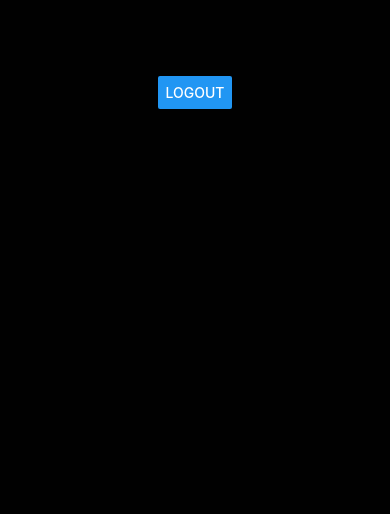
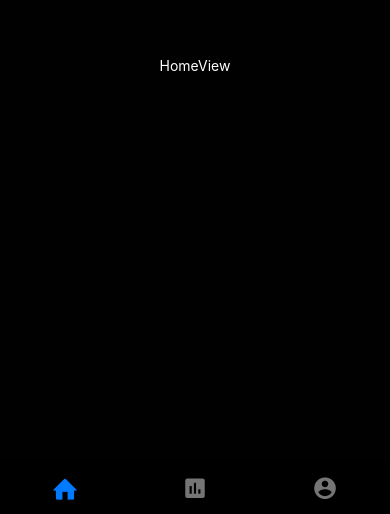
Before and after one commit to sahanmndl/PayGauge, a React Native app: screen /MainNavigator in a window 390 px wide. Shown: the part 330-844 px from the top of the page. Built offline with nearby package versions, Linux system fonts and the light colour scheme.

Commit message:
Bottom Navigation Setup

```diff
--- a/package.json
+++ b/package.json
@@ -11,7 +11,7 @@
   "dependencies": {
     "@react-native-async-storage/async-storage": "~1.17.3",
     "@react-native-picker/picker": "2.4.2",
-    "@react-navigation/bottom-tabs": "^6.3.2",
+    "@react-navigation/material-bottom-tabs": "^6.2.2",
     "@react-navigation/native": "^6.0.11",
     "@react-navigation/stack": "^6.2.2",
     "axios": "^0.27.2",
--- /dev/null
+++ b/src/routes/BottomNavigator.js
@@ -0,0 +1,53 @@
+import { createMaterialBottomTabNavigator } from "@react-navigation/material-bottom-tabs";
+import React from "react";
+import HomeView from "../views/nav/HomeView";
+import Colors from "../constants/Colors";
+import Entypo from 'react-native-vector-icons/Entypo';
+import MaterialCommunityIcons from 'react-native-vector-icons/MaterialCommunityIcons';
+import ChartsView from "../views/nav/ChartsView";
+import ProfileView from "../views/nav/ProfileView";
+
+const BottomTabs = createMaterialBottomTabNavigator()
+
+function BottomNavigator() {
+    return (
+        <BottomTabs.Navigator
+            initialRouteName="HomeView"
+            activeColor={Colors.BLUE}
+            inactiveColor={Colors.DARK_GRAY}
+            barStyle={{ backgroundColor: 'black' }}
+            labeled={false}
+            shifting={false}
+        >
+            <BottomTabs.Screen
+                name="HomeView"
+                component={HomeView}
+                options={{
+                    tabBarIcon: ({ color }) => (
+                        <Entypo name="home" color={color} size={26} />
+                    )
+                }}
+            />
+            <BottomTabs.Screen
+                name="ChartsView"
+                component={ChartsView}
+                options={{
+                    tabBarIcon: ({ color }) => (
+                        <MaterialCommunityIcons name="chart-box" color={color} size={26} />
+                    )
+                }}
+            />
+            <BottomTabs.Screen
+                name="ProfileView"
+                component={ProfileView}
+                options={{
+                    tabBarIcon: ({ color }) => (
+                        <MaterialCommunityIcons name="account-circle" color={color} size={26} />
+                    )
+                }}
+            />
+        </BottomTabs.Navigator>
+    )
+}
+
+export default BottomNavigator
--- a/src/routes/MainNavigator.js
+++ b/src/routes/MainNavigator.js
@@ -1,16 +1,16 @@
 import { createStackNavigator } from "@react-navigation/stack";
 import React from "react";
-import ProfileView from "../views/nav/ProfileView";
 import AuthNavigator from "./AuthNavigator";
+import BottomNavigator from "./BottomNavigator";
 
 const Stack = createStackNavigator()
 
 function MainNavigator() {
     return (
-        <Stack.Navigator initialRouteName="ProfileView">
+        <Stack.Navigator initialRouteName="BottomNavigator">
             <Stack.Screen
-                name="ProfileView"
-                component={ProfileView}
+                name="BottomNavigator"
+                component={BottomNavigator}
                 options={{headerShown: false}}
             />
             <Stack.Screen
--- /dev/null
+++ b/src/views/nav/ChartsView.js
@@ -0,0 +1,12 @@
+import React from "react";
+import { Text, View } from "react-native";
+
+const ChartsView = () => {
+    return (
+        <View style={{flex: 1, alignItems: 'center', justifyContent: 'center'}}>
+            <Text style={{color: 'white'}}>ChartsView</Text>
+        </View>
+    )
+}
+
+export default ChartsView
--- /dev/null
+++ b/src/views/nav/HomeView.js
@@ -0,0 +1,12 @@
+import React from "react";
+import { Text, View } from "react-native";
+
+const HomeView = () => {
+    return (
+        <View style={{flex: 1, alignItems: 'center', justifyContent: 'center'}}>
+            <Text style={{color: 'white'}}>HomeView</Text>
+        </View>
+    )
+}
+
+export default HomeView
--- a/src/views/nav/ProfileView.js
+++ b/src/views/nav/ProfileView.js
@@ -1,5 +1,5 @@
 import React, { useState } from "react";
-import { Button, Text, View } from "react-native";
+import { Button, View } from "react-native";
 import AsyncStorage from "@react-native-async-storage/async-storage";
 import { useNavigation } from "@react-navigation/native";
 
```
Also changed, not shown: 1 other file (tests, documents, lock files or other folders).
